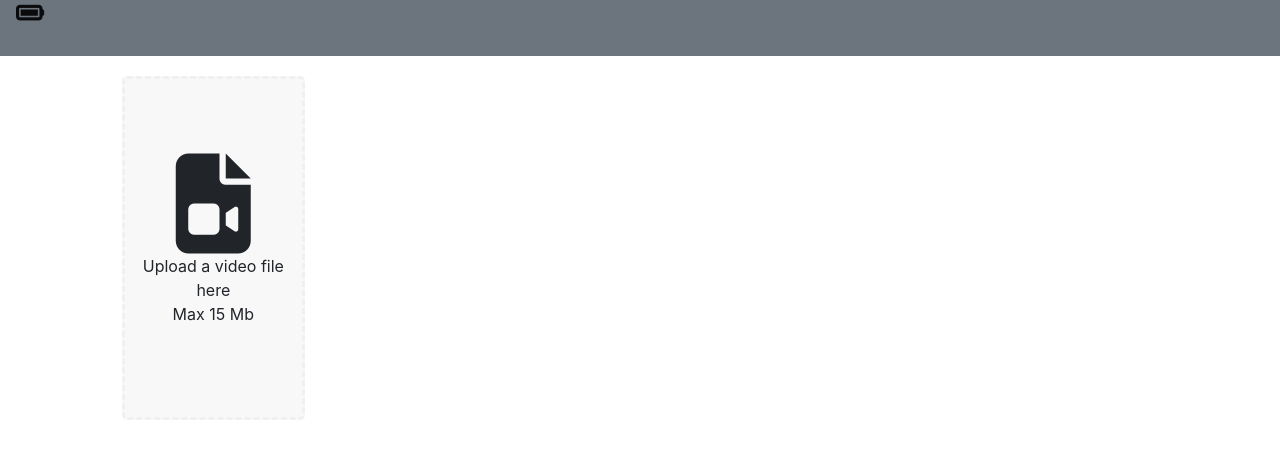
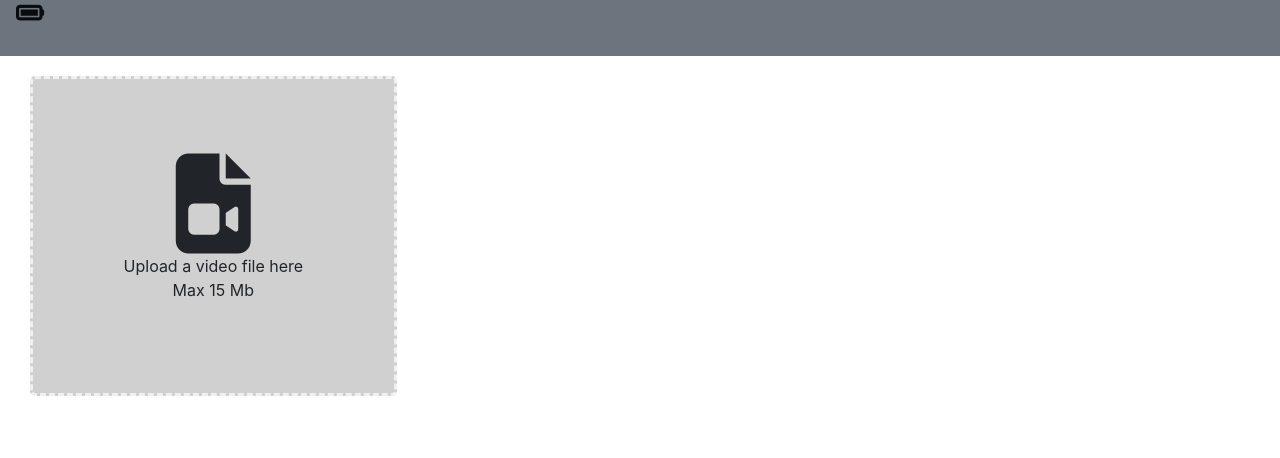
Before and after one commit to AlwaysBlind/II-frontend, a React (Create React App) app: page / in a window 1280 px wide. Shown: the top 458 px of the page. Built offline with nearby package versions, Linux system fonts and the light colour scheme.

Commit message:
Fix layout

```diff
--- a/public/index.html
+++ b/public/index.html
@@ -30,7 +30,7 @@
       Learn how to configure a non-root public URL by running `npm run build`.
     -->
     <script src="https://kit.fontawesome.com/6daca03405.js" crossorigin="anonymous" SameSite="none Secure" ></script>
-    <title>React App</title>
+    <title> Home of AlwaysBlind </title>
   </head>
   <body>
     <noscript>You need to enable JavaScript to run this app.</noscript>
--- a/src/components/Dropzone/VideoDropZone.css
+++ b/src/components/Dropzone/VideoDropZone.css
@@ -1,8 +1,8 @@
 .back{
-    background: #f8f8f8;
+    background: #d0d0d0;
     border: 3px dashed #f0f0f0;
     border-radius: 5px;
-    width: 50%;
+    width: 100%;
     margin: 20px 0;
     padding: 75px 5px;
     outline: none;
--- a/src/components/NavbarHeader.js
+++ b/src/components/NavbarHeader.js
@@ -4,7 +4,7 @@ const { Navbar } = require("react-bootstrap");
 const NavbarHeader = () => {
     return (
         <Navbar bg="secondary">
-            <Navbar.Brand href="/II-frontend">
+            <Navbar.Brand href="/II-frontend/">
                 <i
                     className="d-inline-block align-top fas fa-battery-full fa-lg"
                     alt="React Bootstrap logo"
```
Also changed, not shown: public/manifest.json.
